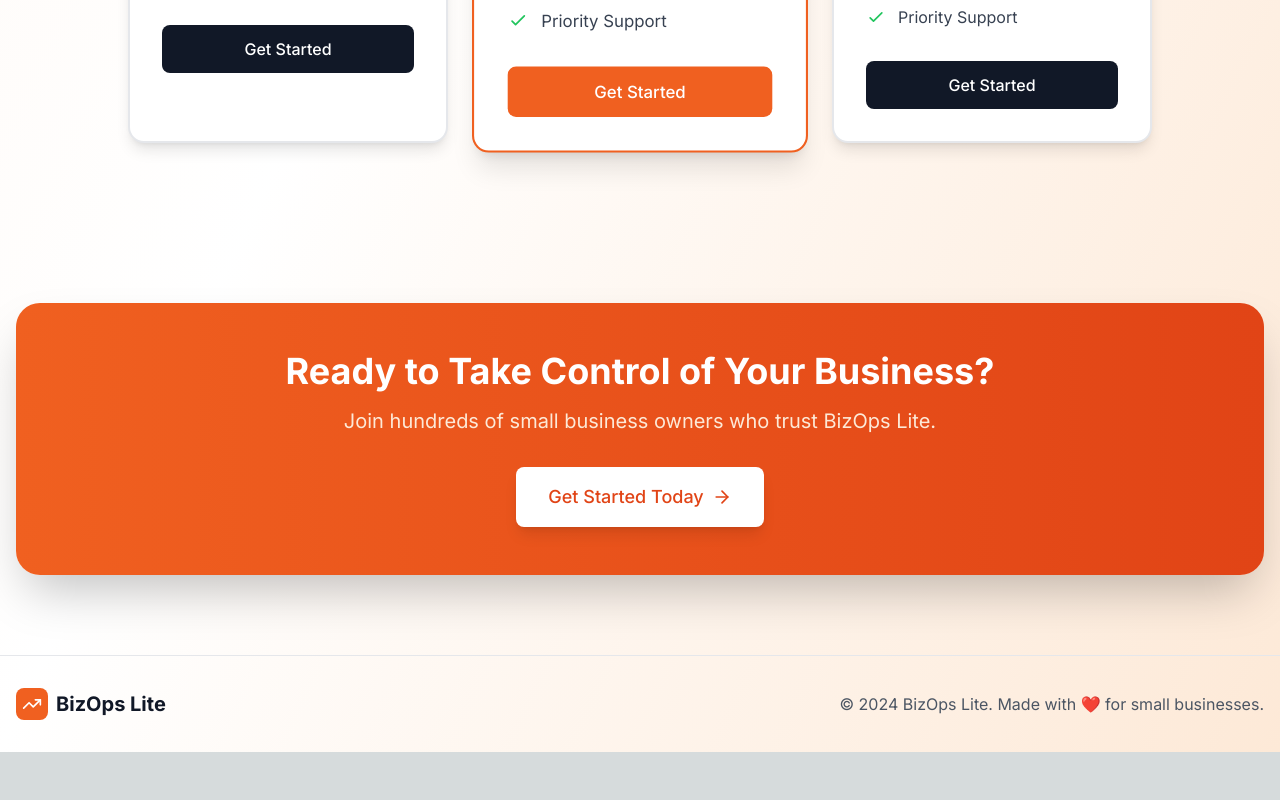
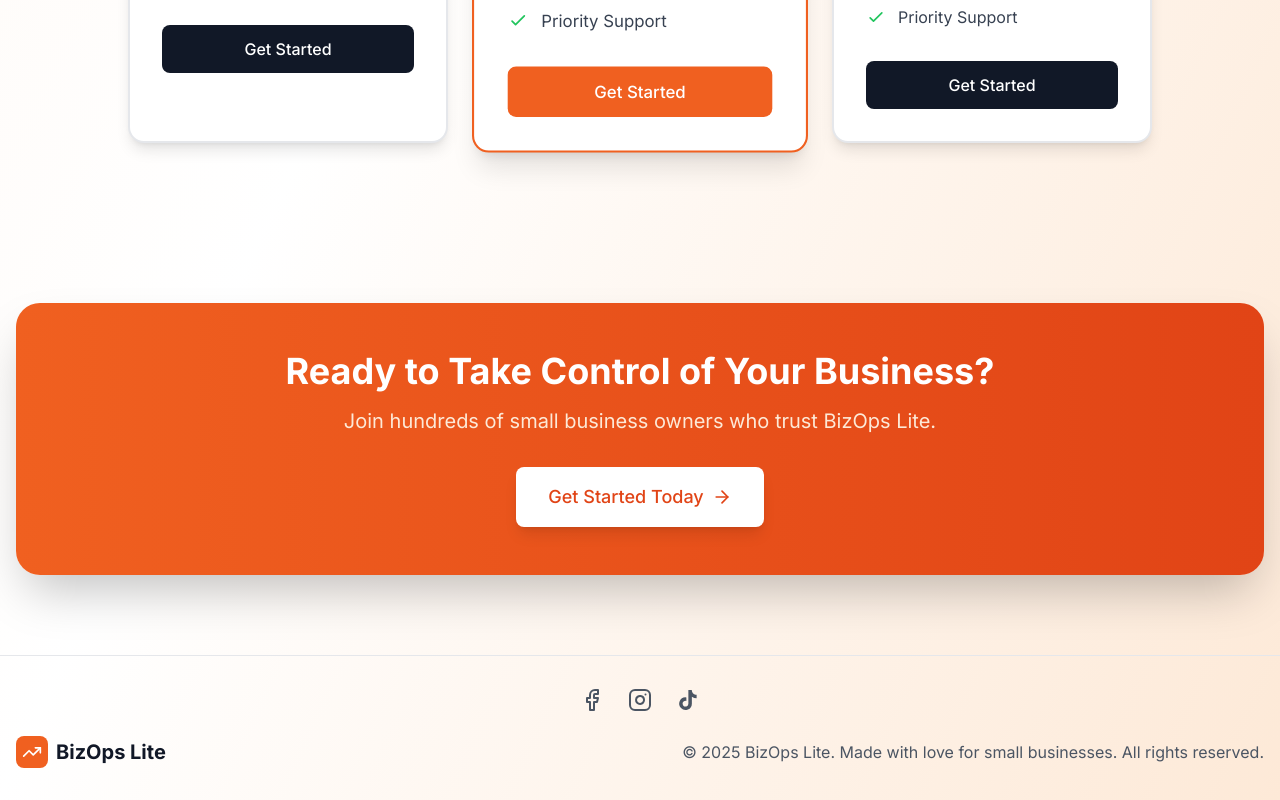
Before and after one commit to AleDiazz/Small-Biz-Dashboards, a Next.js app: page / in a window 1280 px wide. Shown: the part 1965-2765 px from the top of the page. Before the commit the page ends 2717 px from the top, so only its background shows below. Built offline with nearby package versions, Linux system fonts and the light colour scheme.

Commit message:
Update landing page footer: add social media icons, update copyright to 2025, replace emoji with 'love', add all rights reserved

```diff
--- a/app/page.tsx
+++ b/app/page.tsx
@@ -1,5 +1,5 @@
 import Link from 'next/link'
-import { ArrowRight, BarChart3, DollarSign, Package, FileText, TrendingUp } from 'lucide-react'
+import { ArrowRight, BarChart3, DollarSign, Package, FileText, TrendingUp, Facebook, Instagram } from 'lucide-react'
 
 export default function LandingPage() {
   return (
@@ -290,16 +290,52 @@
 
       {/* Footer */}
       <footer className="container mx-auto px-4 py-8 border-t border-gray-200">
-        <div className="flex flex-col md:flex-row justify-between items-center">
-          <div className="flex items-center space-x-2 mb-4 md:mb-0">
-            <div className="w-8 h-8 bg-primary-500 rounded-lg flex items-center justify-center">
-              <TrendingUp className="w-5 h-5 text-white" />
+        <div className="flex flex-col items-center space-y-6">
+          {/* Social Media Icons */}
+          <div className="flex items-center justify-center space-x-6">
+            <a
+              href="https://facebook.com"
+              target="_blank"
+              rel="noopener noreferrer"
+              className="text-gray-600 hover:text-primary-500 transition-colors"
+              aria-label="Facebook"
+            >
+              <Facebook className="w-6 h-6" />
+            </a>
+            <a
+              href="https://instagram.com"
+              target="_blank"
+              rel="noopener noreferrer"
+              className="text-gray-600 hover:text-primary-500 transition-colors"
+              aria-label="Instagram"
+            >
+              <Instagram className="w-6 h-6" />
+            </a>
+            <a
+              href="https://tiktok.com"
+              target="_blank"
+              rel="noopener noreferrer"
+              className="text-gray-600 hover:text-primary-500 transition-colors"
+              aria-label="TikTok"
+            >
+              <svg className="w-6 h-6" fill="currentColor" viewBox="0 0 24 24" xmlns="http://www.w3.org/2000/svg">
+                <path d="M19.59 6.69a4.83 4.83 0 0 1-3.77-4.25V2h-3.45v13.67a2.89 2.89 0 0 1-5.2 1.74 2.89 2.89 0 0 1 2.31-4.64 2.93 2.93 0 0 1 .88.13V9.4a6.84 6.84 0 0 0-1-.05A6.33 6.33 0 0 0 5 20.1a6.34 6.34 0 0 0 10.86-4.43v-7a8.16 8.16 0 0 0 4.77 1.52v-3.4a4.85 4.85 0 0 1-1-.1z"/>
+              </svg>
+            </a>
+          </div>
+
+          {/* Copyright */}
+          <div className="flex flex-col md:flex-row items-center justify-between w-full">
+            <div className="flex items-center space-x-2 mb-4 md:mb-0">
+              <div className="w-8 h-8 bg-primary-500 rounded-lg flex items-center justify-center">
+                <TrendingUp className="w-5 h-5 text-white" />
+              </div>
+              <span className="text-xl font-bold text-gray-900">BizOps Lite</span>
             </div>
-            <span className="text-xl font-bold text-gray-900">BizOps Lite</span>
+            <p className="text-gray-600 text-center">
+              © 2025 BizOps Lite. Made with love for small businesses. All rights reserved.
+            </p>
           </div>
-          <p className="text-gray-600">
-            © 2024 BizOps Lite. Made with ❤️ for small businesses.
-          </p>
         </div>
       </footer>
     </div>
```
